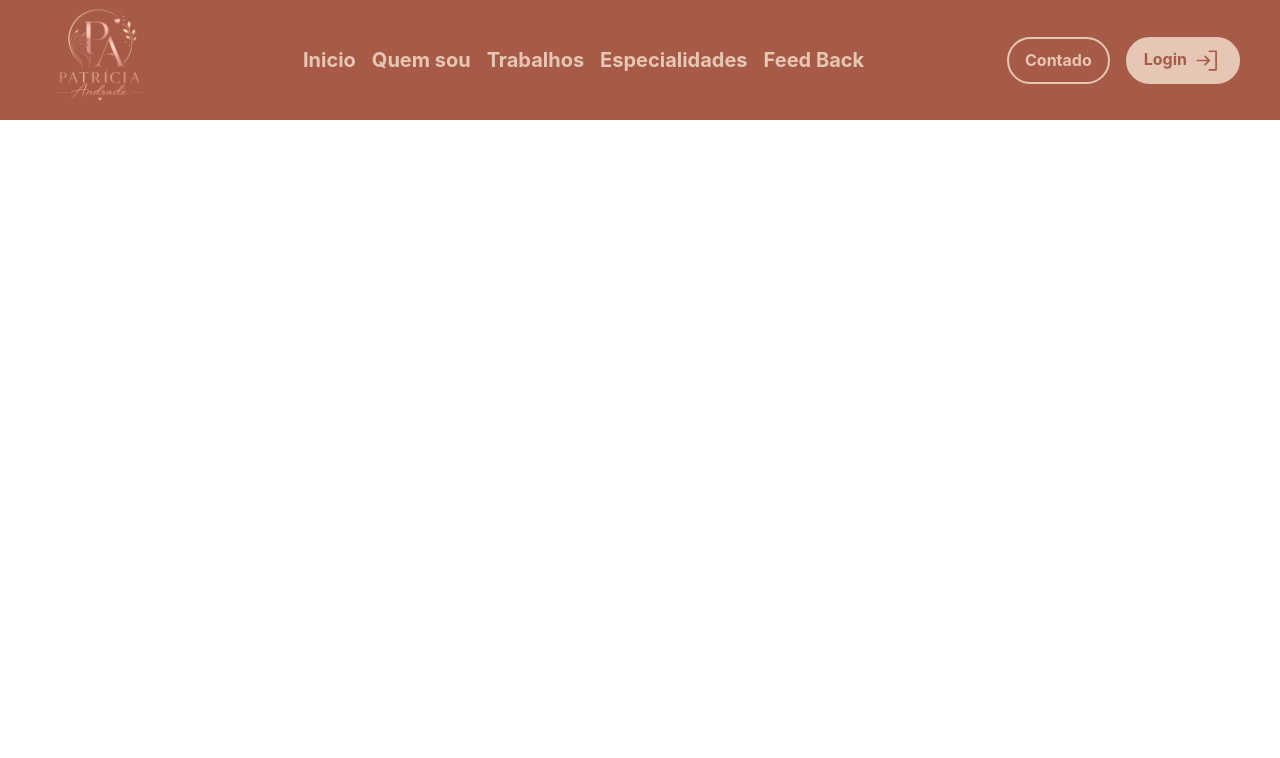
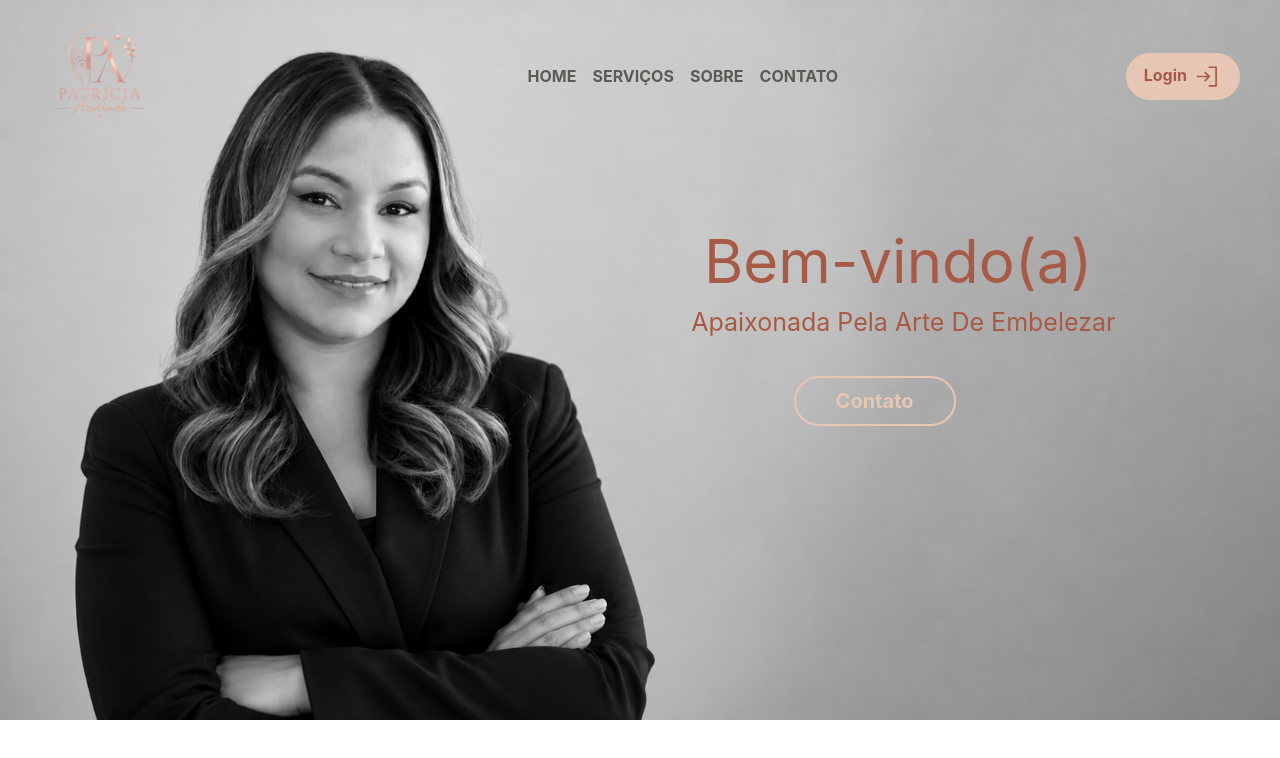
Before and after one commit to brunolimagit/paty-andrade, a React (Vite) app: page / in a window 1280 px wide. Shown: the top 758 px of the page. Built offline with nearby package versions, Linux system fonts and the light colour scheme.

Commit message:
img principal and text the bem vindo

```diff
--- a/index.html
+++ b/index.html
@@ -4,7 +4,10 @@
     <meta charset="UTF-8" />
     <link rel="icon" type="image/svg+xml" href="/favicon.svg" />
     <meta name="viewport" content="width=device-width, initial-scale=1.0" />
-    <title>paty-andrade</title>
+    <link rel="preconnect" href="https://fonts.googleapis.com">
+<link rel="preconnect" href="https://fonts.gstatic.com" crossorigin>
+<link href="https://fonts.googleapis.com/css2?family=Raleway:ital,wght@0,100..900;1,100..900&display=swap" rel="stylesheet">
+    <title>Patricia Andrade</title>
   </head>
   <body>
     <div id="root"></div>
--- a/src/components/Header.jsx
+++ b/src/components/Header.jsx
@@ -1,39 +1,34 @@
 import logoPatricia from '../assets/logo-paty.png'
-import {SignInIcon} from "@phosphor-icons/react";
+import { SignIn } from "@phosphor-icons/react";
+
 export default function Header(){
     return(
-        <main className='bg-[#A75B46]'>
-            <header  className='flex justify-between px-10  items-center'>
+        <header className='absolute top-0 left-0 w-full z-50 flex justify-between px-10 items-center py-4'>
 
-                {/*logo*/}
-                <div className='w-[120px]'>
-                    <img src={logoPatricia} className="" alt="logo-patricia" />
-                </div>
+            {/* logo */}
+            <div className='w-[120px]'>
+                <img src={logoPatricia} alt="logo-patricia" />
+            </div>
 
-               {/*topicos*/}
-                <div  className="flex items-center">
-                    <nav>
-                        <ul className="flex gap-4 text-[#E6C6B4] font-bold text-xl">
-                            <li className="hover:text-[#D65FE4]"><a href="/">Inicio</a></li>
-                            <li><a href="/">Quem sou</a></li>
-                            <li><a href="/">Trabalhos</a></li>
-                            <li><a href="/">Especialidades</a></li>
-                            <li><a href="/">Feed Back</a></li>
-                        </ul>
-                    </nav>
-                </div>
+            {/* menu */}
+            <nav className="ml-20">
+                <ul className="flex gap-4 text-[#575c54] font-bold ">
+                    <li className="hover:text-[#A75B46] font-raleway"><a href="/">HOME</a></li>
+                    <li className="hover:text-[#A75B46]"><a href="/">SERVIÇOS</a></li>
+                    <li className="hover:text-[#A75B46]"><a href="/">SOBRE</a></li>
+                    <li className="hover:text-[#A75B46]"><a href="/">CONTATO</a></li>
+                </ul>
+            </nav>
 
-                {/*login*/}
-                <div className="flex gap-4">
+            {/* botões */}
+            <div className="">
 
-                    <button className=" text-[#E6C6B4] py-2 px-4 rounded-[50px] font-bold border-2 border-[#E6C6B4] hover:bg-[#E6C6B4] hover:text-[#A75B46] transition-colors duration-300 cursor-pointer">
-                        Contado
-                    </button>
-                    <button className=" flex gap-2 bg-[#E6C6B4] text-[#A75B46] py-2 px-4 rounded-[50px] font-bold border-2 border-[#E6C6B4] hover:text-[#E6C6B4] hover:bg-[#A75B46] transition-colors duration-300 cursor-pointer">
-                        Login <SignInIcon size={27} />
-                    </button>
-                </div>
-            </header>
-        </main>
+
+                <button className="flex gap-2 bg-[#E6C6B4] text-[#A75B46] py-2 px-4 rounded-[50px] font-bold border-2 border-[#E6C6B4] hover:text-[#E6C6B4] hover:bg-[#A75B46] transition cursor-pointer">
+                    Login <SignIn size={27} />
+                </button>
+            </div>
+
+        </header>
     )
 }
--- /dev/null
+++ b/src/components/HomePrincipal.jsx
@@ -0,0 +1,23 @@
+import  imgMain from "../assets/img-section-main.png";
+
+export default function HomePrincipal(){
+return(
+    <section className="absolute">
+         <img src={imgMain} className="" alt="patricia" />
+             <h1 className="text-[60px] font-raleway text-[#A75B46] animate-fadeUp z-10 absolute top-[30%] left-[55%]">
+        Bem-vindo(a)
+             </h1>
+
+            <p className="text-[#A75B46] text-[25px] animate-fadeUp z-10 absolute top-[30%] left-[54%] mt-22">Apaixonada Pela Arte De Embelezar</p>
+               <button className="text-[#E6C6B4] text-[20px] py-2 px-10 rounded-[50px] animate-fadeUp z-10 absolute top-[30%] left-[62%] mt-40 font-bold border-2 border-[#E6C6B4] hover:bg-[#E6C6B4] hover:text-[#A75B46] transition cursor-pointer">
+                    Contato
+                </button>
+        <main>
+
+
+
+
+        </main>
+    </section>
+)
+}
--- a/src/index.css
+++ b/src/index.css
@@ -1 +1,16 @@
 @import "tailwindcss";
+
+@keyframes fadeUp {
+  0% {
+    opacity: 0;
+    transform: translateY(30px);
+  }
+  100% {
+    opacity: 1;
+    transform: translateY(0);
+  }
+}
+
+.animate-fadeUp {
+  animation: fadeUp 3s ease-out;
+}
--- a/src/pages/Home.jsx
+++ b/src/pages/Home.jsx
@@ -1,9 +1,11 @@
 import Header from "../components/Header";
+import HomePrincipal from "../components/HomePrincipal";
 
 export default function Home(){
     return(
         <div>
             <Header />
+            <HomePrincipal/>
         </div>
     )
 }
--- /dev/null
+++ b/tailwind.config.js
@@ -0,0 +1,14 @@
+export default {
+  content: [
+    "./index.html",
+    "./src/**/*.{js,jsx,ts,tsx}",
+  ],
+  theme: {
+    extend: {
+      fontFamily: {
+        raleway: ['Raleway', 'sans-serif'],
+      },
+    },
+  },
+  plugins: [],
+}
--- a/vite.config.js
+++ b/vite.config.js
@@ -5,4 +5,6 @@ import tailwindcss from '@tailwindcss/vite'
 // https://vite.dev/config/
 export default defineConfig({
   plugins: [react(), tailwindcss()],
+
+
 })
```
Also changed, not shown: src/assets/img-section-main.png (added).
